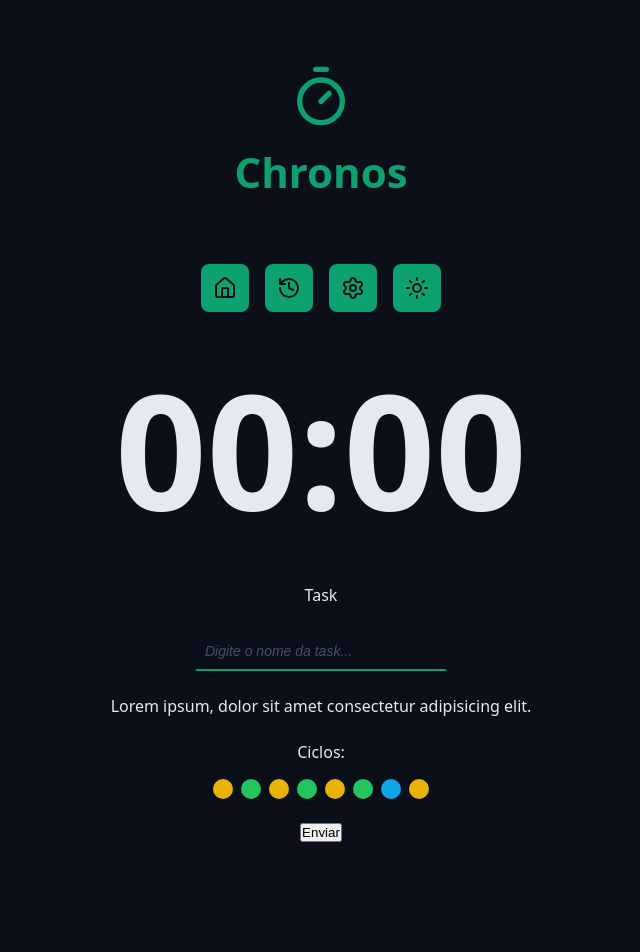
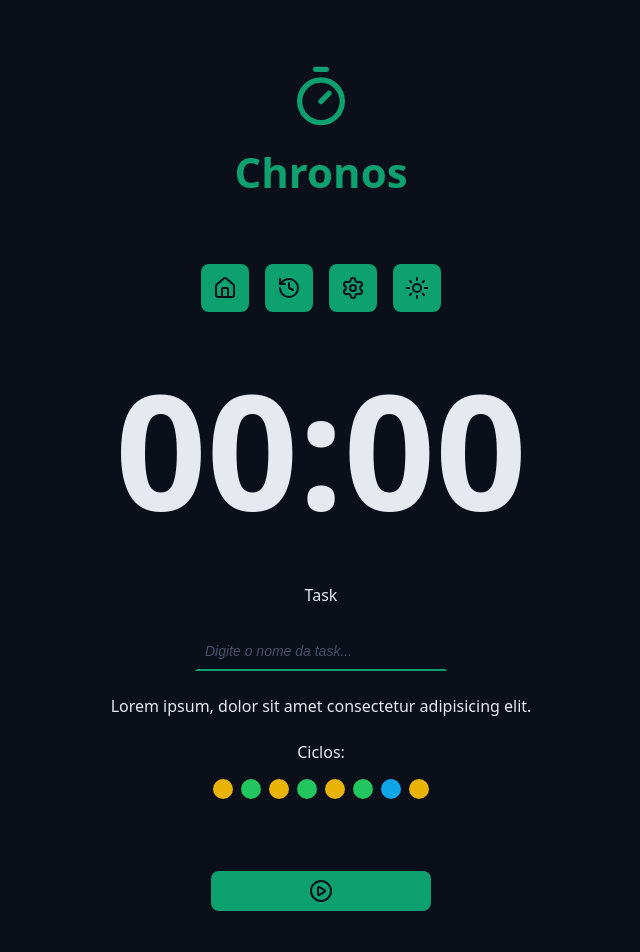
Before and after one commit to dhionathan01/chronosAPP, a React (Vite) app: page / in a window 1280 px wide. Shown: the top 952 px of the page, without its empty margins (319-959 px from the left). Before the commit the page ends 874 px from the top, so only its background shows below. Built offline with nearby package versions, Linux system fonts and the light colour scheme.

Commit message:
✨ feat: adiciona componente DefaultButton e integra ao App
Adiciona o componente DefaultButton com suporte a ícones e cores personalizadas. Atualiza o App para utilizar os novos botões com ícones de play e stop.

```diff
--- a/src/App.tsx
+++ b/src/App.tsx
@@ -2,6 +2,8 @@ import './styles/theme.css';
 import './styles/global.css';
 import { Container, Logo, Menu, Contador, Cycles } from './components';
 import { DefaultInput } from './components/DefaultInput';
+import { DefaultButton } from './components/DefaultButton';
+import { PlayCircleIcon, StopCircleIcon } from 'lucide-react';
 
 export function App() {
   return (
@@ -35,7 +37,8 @@ export function App() {
             <Cycles />
           </div>
           <div className='formRow'>
-            <button>Enviar</button>
+            <DefaultButton color='green' icon={<PlayCircleIcon />} />
+            <DefaultButton color='red' icon={<StopCircleIcon />} />
           </div>
         </form>
       </Container>
--- /dev/null
+++ b/src/components/DefaultButton/index.tsx
@@ -0,0 +1,18 @@
+import styles from './styles.module.css';
+type DefaultButtonProps = {
+  icon: React.ReactNode;
+  color?: 'green' | 'red';
+} & React.ComponentProps<'button'>;
+export function DefaultButton({
+  icon,
+  color = 'green',
+  ...props
+}: DefaultButtonProps) {
+  return (
+    <>
+      <button className={`${styles.button} ${styles[color]}`} {...props}>
+        {icon}
+      </button>
+    </>
+  );
+}
--- /dev/null
+++ b/src/components/DefaultButton/styles.module.css
@@ -0,0 +1,30 @@
+.button {
+  border: none;
+  background-color: var(--primary);
+  color: var(--text-over-primary);
+  display: flex;
+  align-items: center;
+  justify-content: center;
+  min-width: 22rem;
+  padding: 0.8rem;
+  border-radius: 0.8rem;
+  margin: 4.8rem 0;
+  cursor: pointer;
+}
+
+.button svg {
+  width: 2.4rem;
+  height: 2.4rem;
+}
+
+.button:hover {
+  filter: brightness(80%);
+}
+.green {
+  background-color: var(--primary);
+  color: var(--text-over-primary);
+}
+.red {
+  background-color: var(--error);
+  color: var(--text-over-error);
+}
```
